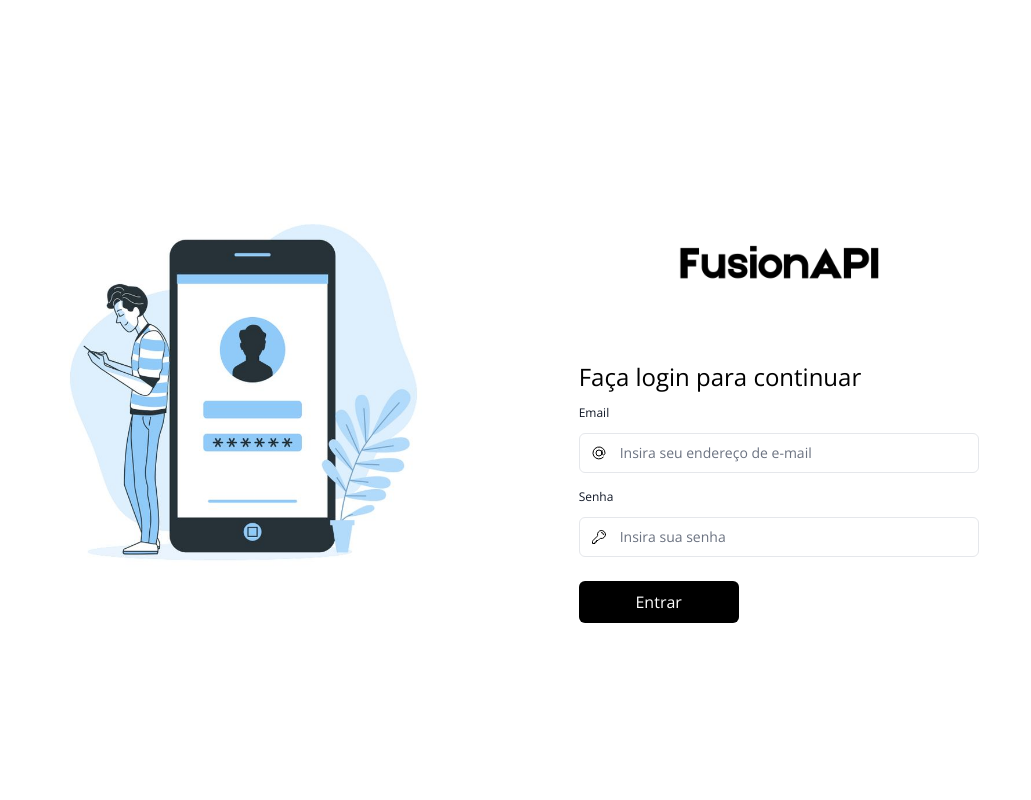
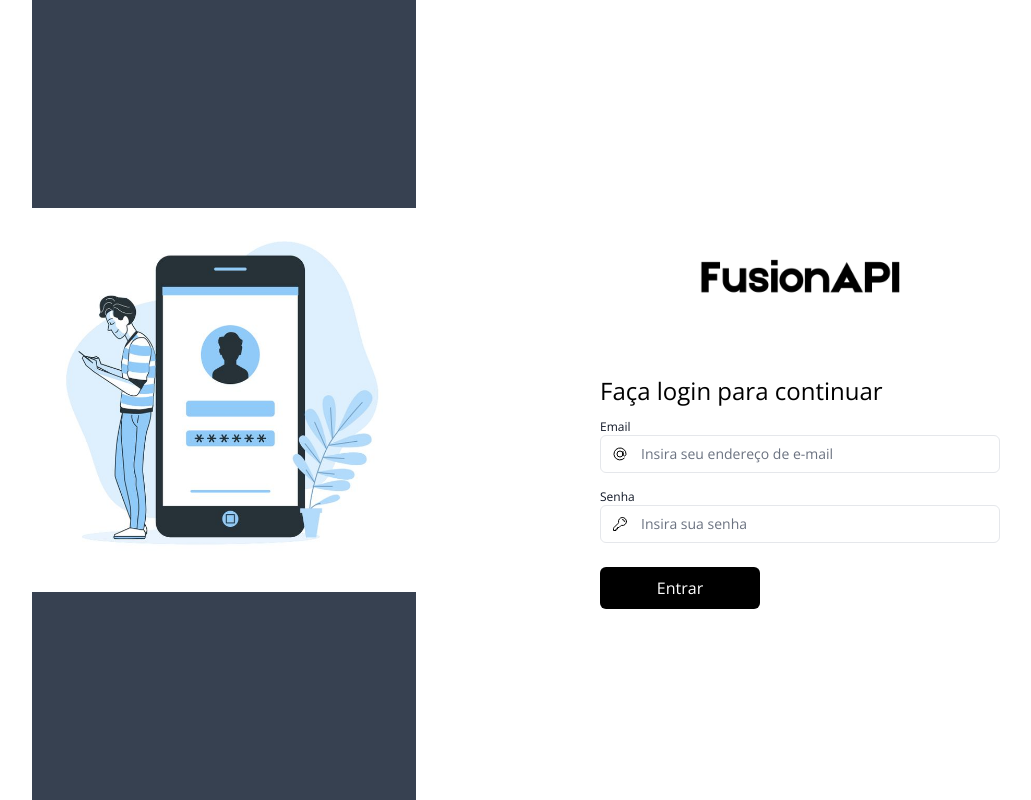
Before and after one commit to Dataflare-AI/frontend_NextJs, a Next.js app in the folder fusion/: page /login in a window 1280 px wide. Shown: the whole page, without its empty margins (96-1127 px from the left). Built offline with nearby package versions, Linux system fonts and the light colour scheme; a web font is replaced by a local one.

Commit message:
Update login page styles

```diff
--- a/fusion/app/login/page.tsx
+++ b/fusion/app/login/page.tsx
@@ -2,7 +2,7 @@
 
 export default function LoginPage() {
   return (
-    <main className="bg-white">
+    <main className="bg-white min-h-full">
       <div>
         <LoginForm />
       </div>
--- a/fusion/app/ui/login-form.tsx
+++ b/fusion/app/ui/login-form.tsx
@@ -11,7 +11,7 @@
   return (
     <form action={dispatch}>
       <div className="flex flex-col md:flex-row h-screen">
-        <div className="flex items-center justify-center w-full md:w-1/3 h-full relative md:ml-32">
+        <div className="flex items-center justify-center w-full md:w-1/3 h-full relative md:ml-32 lg:bg-gray-700">
           <Image
             src="/loginMobile.jpeg"
             alt="Login Image"
@@ -20,7 +20,7 @@
             className="object-cover object-center"
           />
         </div>
-        <div className="flex items-center justify-center w-full md:w-1/2 h-full text-black">
+        <div className="flex items-center justify-center w-full md:w-2/3 h-full text-black bg-white lg:bg-white">
           <div className="w-full max-w-md">
             <div className="text-center">
               <Image
@@ -32,24 +32,23 @@
                 className="mx-auto"
               />
             </div>
-            <form className="space-y-3">
+            <div className="w-full">
               <div className="rounded-lg px-6 pb-4">
                 <h1 className="text-2xl">Faça login para continuar</h1>
-                <div className="w-full">
-                  <div>
+                <div className="w-full mt-3">
                   <label
-                      className={`${openSans.className} mb-3 mt-3 block text-xs font-medium text-gray-900`}
+                    className="block text-xs font-medium text-gray-900"
                     htmlFor="email"
                   >
                     Email
                   </label>
                   <div className="relative">
                     <input
-                        className="peer block w-full rounded-md border border-gray-200 py-[9px] pl-10 text-sm outline-2 placeholder:text-gray-500"
+                      className="peer block w-full rounded-md border border-gray-200 py-2 pl-10 text-sm outline-2 placeholder:text-gray-500"
                       id="email"
                       type="email"
                       name="email"
-                        placeholder="Insira seu endereço de e-mail"
+                      placeholder="Insira seu endereço de e-mail"
                       required
                     />
                     <svg
@@ -58,7 +57,6 @@
                       viewBox="0 0 24 24"
                       strokeWidth={1.5}
                       stroke="currentColor"
-                        // dataSlot="icon"
                       className="w-4 h-4 text-black absolute left-3 top-1/2 transform -translate-y-1/2"
                     >
                       <path
@@ -71,14 +69,14 @@
                 </div>
                 <div className="mt-4">
                   <label
-                      className="mb-3 mt-4 block text-xs font-medium text-gray-900"
+                    className="block text-xs font-medium text-gray-900"
                     htmlFor="password"
                   >
                     Senha
                   </label>
                   <div className="relative">
                     <input
-                        className="peer block w-full rounded-md border border-bla py-[9px] pl-10 pr-8 text-sm outline-2 placeholder:text-gray-500"
+                      className="peer block w-full rounded-md border border-gray-200 py-2 pl-10 pr-8 text-sm outline-2 placeholder:text-gray-500"
                       id="password"
                       type="password"
                       name="password"
@@ -92,7 +90,6 @@
                       viewBox="0 0 24 24"
                       strokeWidth={1.5}
                       stroke="currentColor"
-                        // dataSlot="icon"
                       className="w-4 h-4 text-black absolute left-3 top-1/2 transform -translate-y-1/2"
                     >
                       <path
@@ -103,12 +100,11 @@
                     </svg>
                   </div>
                 </div>
-                </div>
                 <button className="hover:bg-white hover:border-black hover:text-black hover:transition-colors mt-6 w-40 rounded-md bg-black py-2 text-white border border-transparent transition-border">
                   Entrar
                 </button>
               </div>
-            </form>
+            </div>
           </div>
         </div>
       </div>
```
Lines whose indentation alone changed are shown as unchanged.
